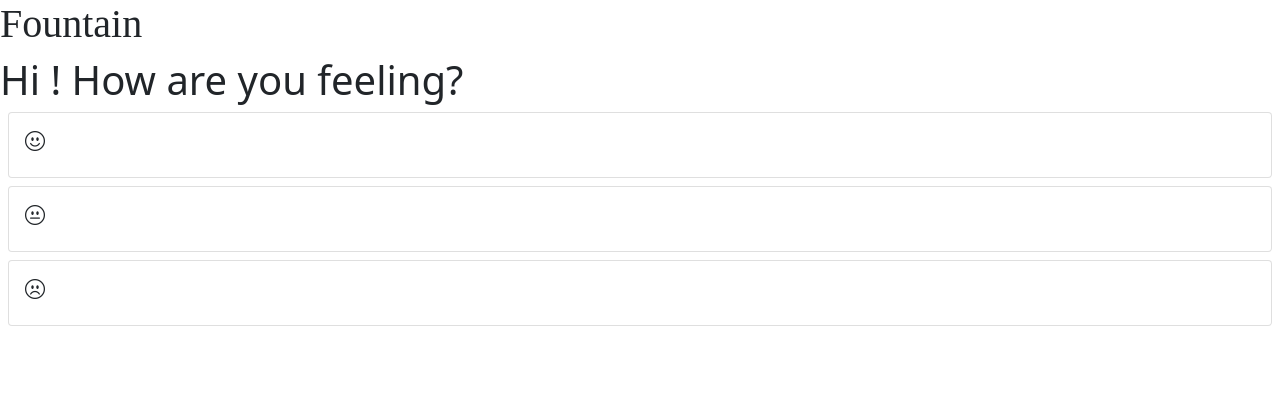
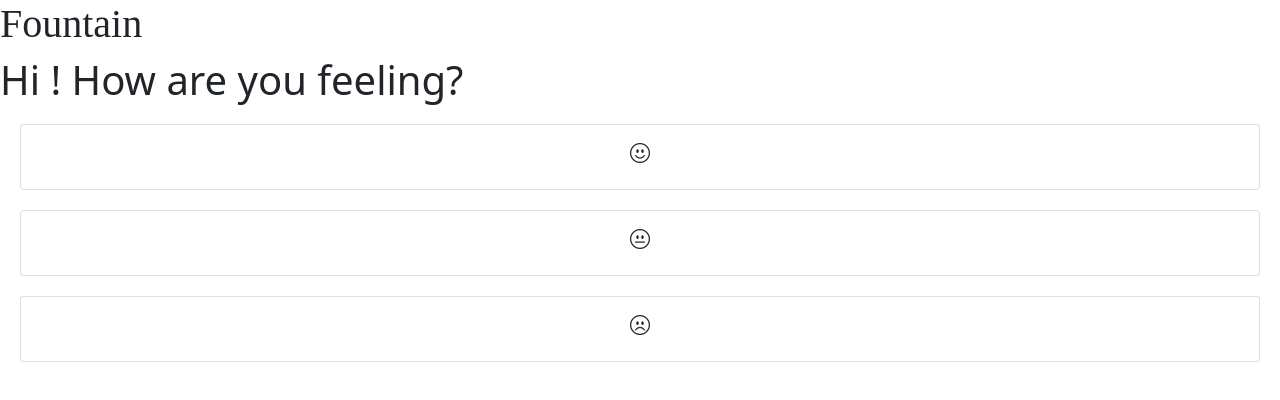
Before and after one commit to 394-win22/Fountain, a React (Create React App) app: page /survey1 in a window 1280 px wide. Shown: the top 400 px of the page. Built offline with nearby package versions, Linux system fonts and the light colour scheme; no server answers.

Commit message:
style survey page 1

```diff
--- a/src/App.css
+++ b/src/App.css
@@ -36,3 +36,13 @@
     transform: rotate(360deg);
   }
 }
+
+.feeling{
+  margin:20px;
+  text-align: center;
+
+}
+
+.feeling :hover{
+  background:lightblue;
+}
--- a/src/pages/Survey1.js
+++ b/src/pages/Survey1.js
@@ -9,22 +9,23 @@ function Survey1({ user, UEmail, setUEmail, UName, setUName, setUid, question})
     return (
         <div>
             <h1> Hi {UName}! {question}</h1>
-            <Card className="m-2" onClick={ () => {
+            <Card className="feeling" onClick={ () => {
                     set_feeling("happy", UName, UEmail)
                     navigate('/survey2');
+
                     }}>
                 <Card.Body>
                     <Card.Title><i class="bi bi-emoji-smile"></i></Card.Title>
                 </Card.Body>
             </Card>
-            <Card className="m-2" onClick={ () => {
+            <Card className="feeling" onClick={ () => {
                     set_feeling("medium", UName, UEmail)
                     navigate('/survey2');}}>
                 <Card.Body>
                     <Card.Title><i class="bi bi-emoji-neutral"></i></Card.Title>
                 </Card.Body>
             </Card>
-            <Card className="m-2" onClick={ () => {
+            <Card className="feeling" onClick={ () => {
                     set_feeling("sad", UName, UEmail)
                     navigate('/survey2');}}>
                 <Card.Body>
```
